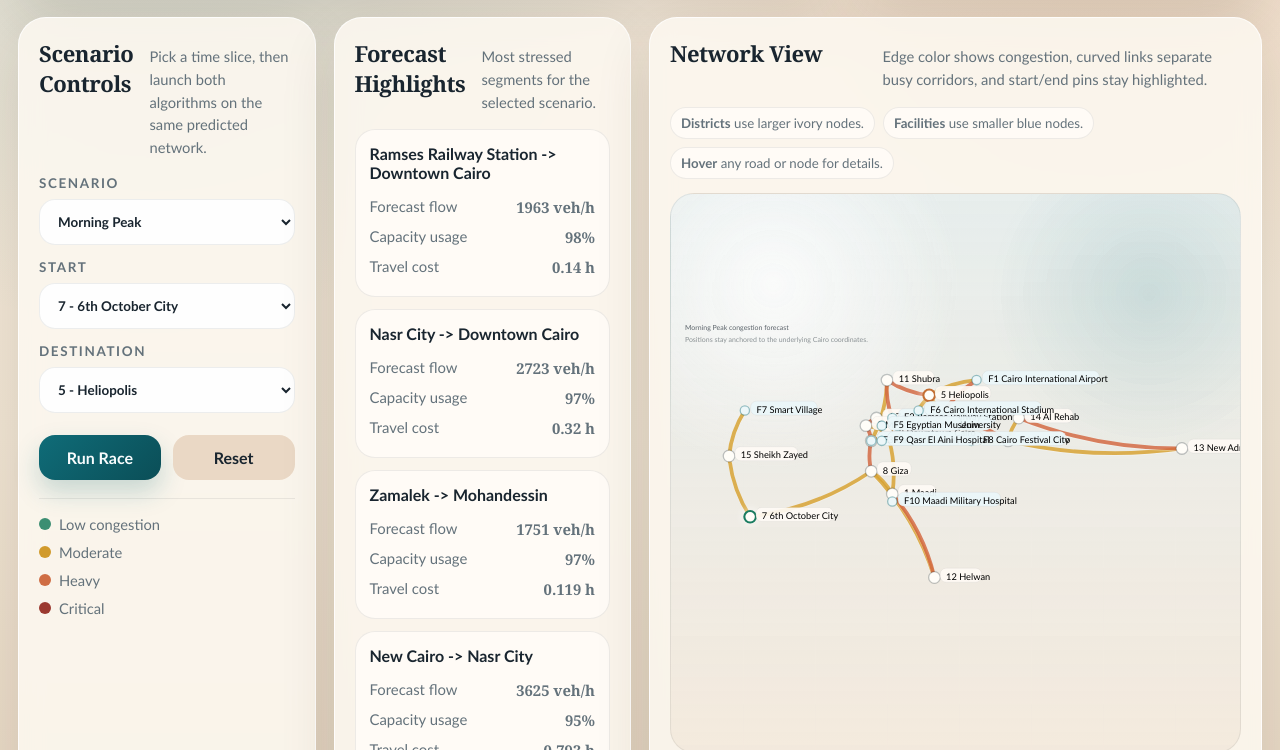
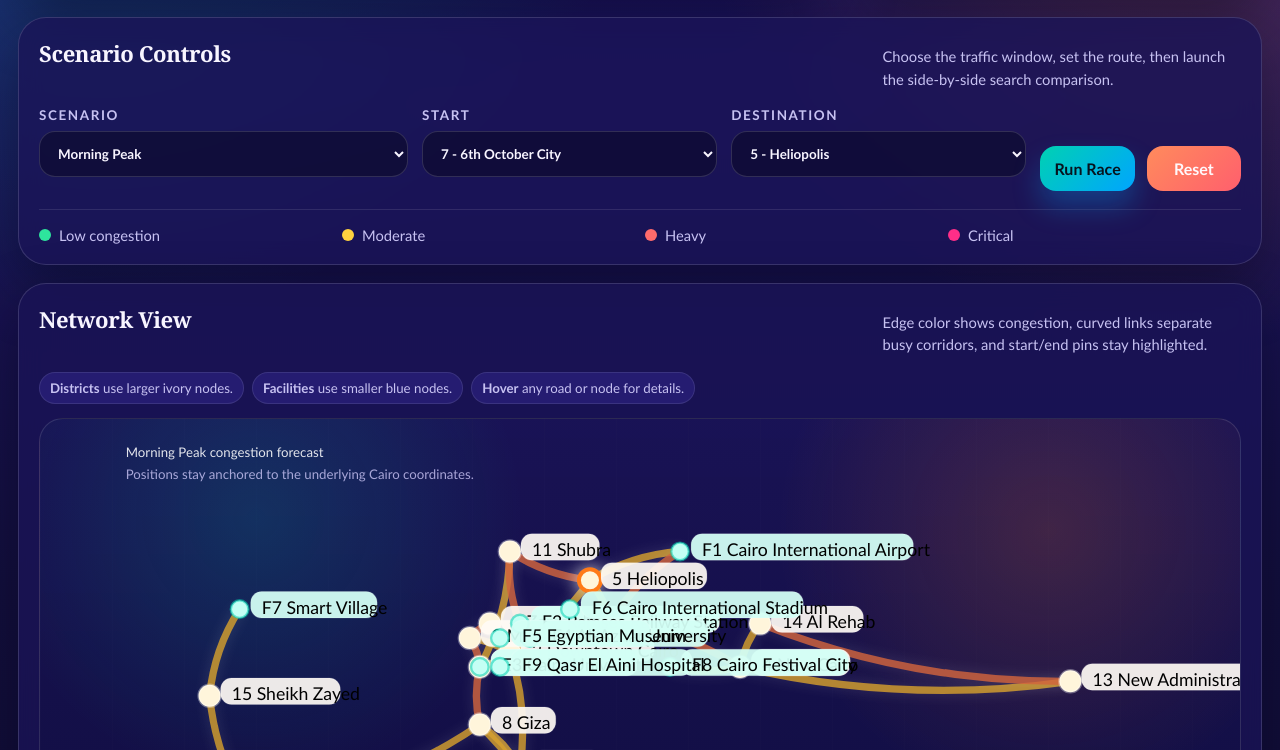
Before and after one commit to NorhannMostafaa1/Algobonus, a plain HTML site: page index.html in a window 1280 px wide. Shown: the part 425-1175 px from the top of the page. Drawn offline with Linux system fonts and the light colour scheme.

Commit message:
save changes

```diff
--- a/index.html
+++ b/index.html
@@ -36,8 +36,9 @@
         <section class="panel controls">
           <div class="panel-heading">
             <h2>Scenario Controls</h2>
-            <p>Pick a time slice, then launch both algorithms on the same predicted network.</p>
+            <p>Choose the traffic window, set the route, then launch the side-by-side search comparison.</p>
           </div>
+          <div class="control-strip">
             <label>
               Scenario
               <select id="scenarioSelect"></select>
@@ -54,20 +55,13 @@
               <button id="raceButton">Run Race</button>
               <button id="resetButton" class="ghost">Reset</button>
             </div>
+          </div>
           <div class="legend">
             <span><i class="swatch low"></i>Low congestion</span>
             <span><i class="swatch medium"></i>Moderate</span>
             <span><i class="swatch high"></i>Heavy</span>
             <span><i class="swatch extreme"></i>Critical</span>
           </div>
-        </section>
-
-        <section class="panel insights">
-          <div class="panel-heading">
-            <h2>Forecast Highlights</h2>
-            <p>Most stressed segments for the selected scenario.</p>
-          </div>
-          <div id="hotspotCards" class="cards"></div>
         </section>
 
         <section class="panel board">
@@ -100,6 +94,14 @@
           <div id="astarStats" class="stat-box"></div>
           <div id="astarLog" class="log"></div>
         </section>
+
+        <section class="panel insights">
+          <div class="panel-heading">
+            <h2>Forecast Highlights</h2>
+            <p>Most stressed segments for the selected scenario.</p>
+          </div>
+          <div id="hotspotCards" class="cards"></div>
+        </section>
       </main>
     </div>
 
--- a/styles.css
+++ b/styles.css
@@ -1,19 +1,19 @@
 :root {
-  --bg: #efe3d2;
-  --bg-deep: #d8c2ab;
-  --panel: rgba(252, 247, 240, 0.88);
-  --panel-strong: rgba(255, 251, 246, 0.96);
-  --ink: #19252f;
-  --muted: #64727b;
-  --line: rgba(25, 37, 47, 0.1);
-  --accent: #0f6c78;
-  --accent-strong: #0b4e57;
-  --signal: #c46f34;
-  --good: #3c8e72;
-  --warn: #d19a2b;
-  --bad: #cf6d44;
-  --critical: #9b3930;
-  --shadow: 0 22px 56px rgba(53, 40, 26, 0.12);
+  --bg: #130f3d;
+  --bg-deep: #090621;
+  --panel: rgba(26, 20, 86, 0.78);
+  --panel-strong: rgba(39, 31, 118, 0.9);
+  --ink: #f8f5ff;
+  --muted: #c7c2f2;
+  --line: rgba(255, 255, 255, 0.12);
+  --accent: #00d1b2;
+  --accent-strong: #00a5ff;
+  --signal: #ff7a18;
+  --good: #2ee59d;
+  --warn: #ffd23f;
+  --bad: #ff6b6b;
+  --critical: #ff2e88;
+  --shadow: 0 24px 60px rgba(3, 2, 18, 0.4);
 }
 
 * {
@@ -26,9 +26,10 @@ body {
   color: var(--ink);
   font-family: "Trebuchet MS", "Segoe UI", sans-serif;
   background:
-    radial-gradient(circle at 12% 12%, rgba(15, 108, 120, 0.16), transparent 28%),
-    radial-gradient(circle at 86% 14%, rgba(196, 111, 52, 0.18), transparent 26%),
-    linear-gradient(180deg, #f6ecdf 0%, var(--bg) 48%, var(--bg-deep) 100%);
+    radial-gradient(circle at 8% 10%, rgba(0, 209, 178, 0.26), transparent 24%),
+    radial-gradient(circle at 92% 14%, rgba(255, 122, 24, 0.24), transparent 22%),
+    radial-gradient(circle at 50% 120%, rgba(255, 46, 136, 0.16), transparent 34%),
+    linear-gradient(180deg, #251a80 0%, var(--bg) 48%, var(--bg-deep) 100%);
 }
 
 .shell {
@@ -80,7 +81,7 @@ h1 {
 .hero-metrics,
 .panel {
   background: var(--panel);
-  border: 1px solid rgba(255, 255, 255, 0.78);
+  border: 1px solid rgba(255, 255, 255, 0.14);
   box-shadow: var(--shadow);
   backdrop-filter: blur(12px);
 }
@@ -99,7 +100,7 @@ h1 {
   width: 220px;
   height: 220px;
   border-radius: 50%;
-  background: radial-gradient(circle, rgba(15, 108, 120, 0.18), transparent 68%);
+  background: radial-gradient(circle, rgba(0, 209, 178, 0.24), transparent 68%);
   pointer-events: none;
 }
 
@@ -111,11 +112,28 @@ h1 {
   padding: 18px;
 }
 
+.hero-metrics article,
+.panel,
+.card,
+.stat-pill,
+.log,
+.map-note span {
+  transition: transform 160ms ease, border-color 160ms ease, box-shadow 160ms ease, background 160ms ease;
+}
+
 .hero-metrics article {
   background: var(--panel-strong);
   border: 1px solid var(--line);
   border-radius: 22px;
   padding: 16px 18px;
+}
+
+.hero-metrics article:hover,
+.panel:hover,
+.card:hover {
+  transform: translateY(-3px);
+  border-color: rgba(255, 255, 255, 0.24);
+  box-shadow: 0 18px 34px rgba(0, 0, 0, 0.24);
 }
 
 .hero-metrics span {
@@ -143,16 +161,10 @@ h1 {
   padding: 20px;
 }
 
-.controls {
-  grid-column: span 3;
-}
-
+.controls,
+.board,
 .insights {
-  grid-column: span 3;
-}
-
-.board {
-  grid-column: span 6;
+  grid-column: span 12;
 }
 
 .algorithm {
@@ -191,6 +203,13 @@ label {
   font-weight: 700;
 }
 
+.control-strip {
+  display: grid;
+  grid-template-columns: 1.25fr 1fr 1fr auto;
+  gap: 14px;
+  align-items: end;
+}
+
 select,
 button {
   width: 100%;
@@ -201,9 +220,18 @@ button {
 }
 
 select {
-  background: rgba(255, 255, 255, 0.94);
-  border: 1px solid rgba(25, 37, 47, 0.08);
+  background: rgba(12, 10, 42, 0.62);
+  border: 1px solid rgba(255, 255, 255, 0.14);
   color: var(--ink);
+  transition: border-color 160ms ease, transform 160ms ease, background 160ms ease;
+}
+
+select:hover,
+select:focus {
+  border-color: rgba(0, 209, 178, 0.6);
+  background: rgba(18, 15, 58, 0.82);
+  transform: translateY(-1px);
+  outline: none;
 }
 
 .button-row {
@@ -222,25 +250,27 @@ button {
 
 button:hover {
   transform: translateY(-1px);
+  box-shadow: 0 14px 26px rgba(0, 0, 0, 0.24);
 }
 
 #raceButton {
   background: linear-gradient(135deg, var(--accent), var(--accent-strong));
-  color: #f8fcfd;
-  box-shadow: 0 12px 26px rgba(15, 108, 120, 0.22);
+  color: #07131e;
+  box-shadow: 0 16px 28px rgba(0, 165, 255, 0.28);
 }
 
 button.ghost {
-  background: #ead8c5;
-  color: var(--ink);
+  background: linear-gradient(135deg, #ff8b5c, #ff5f6d);
+  color: #fff8fb;
 }
 
 .legend {
   display: grid;
+  grid-template-columns: repeat(4, minmax(0, 1fr));
   gap: 10px;
   margin-top: 18px;
   padding-top: 16px;
-  border-top: 1px solid rgba(25, 37, 47, 0.08);
+  border-top: 1px solid rgba(255, 255, 255, 0.1);
   color: var(--muted);
   font-size: 0.92rem;
 }
@@ -260,6 +290,7 @@ button.ghost {
 
 .cards {
   display: grid;
+  grid-template-columns: repeat(3, minmax(0, 1fr));
   gap: 12px;
 }
 
@@ -268,7 +299,7 @@ button.ghost {
 .log,
 .map-note span {
   background: var(--panel-strong);
-  border: 1px solid rgba(25, 37, 47, 0.08);
+  border: 1px solid rgba(255, 255, 255, 0.1);
 }
 
 .card {
@@ -306,27 +337,27 @@ button.ghost {
 
 #networkSvg {
   width: 100%;
-  height: 560px;
+  height: 620px;
   border-radius: 24px;
   background:
-    radial-gradient(circle at 18% 16%, rgba(255, 255, 255, 0.78), transparent 28%),
-    radial-gradient(circle at 84% 18%, rgba(15, 108, 120, 0.14), transparent 24%),
-    linear-gradient(180deg, rgba(225, 235, 237, 0.78), rgba(243, 233, 220, 0.94)),
+    radial-gradient(circle at 18% 16%, rgba(0, 209, 178, 0.16), transparent 24%),
+    radial-gradient(circle at 84% 18%, rgba(255, 122, 24, 0.18), transparent 24%),
+    linear-gradient(180deg, rgba(26, 20, 86, 0.88), rgba(15, 12, 58, 0.94)),
     repeating-linear-gradient(
       90deg,
-      rgba(255, 255, 255, 0.16) 0,
-      rgba(255, 255, 255, 0.16) 1px,
+      rgba(255, 255, 255, 0.08) 0,
+      rgba(255, 255, 255, 0.08) 1px,
       transparent 1px,
       transparent 72px
     );
-  border: 1px solid rgba(25, 37, 47, 0.08);
+  border: 1px solid rgba(255, 255, 255, 0.12);
 }
 
 .edge {
   fill: none;
   stroke-linecap: round;
   transition: stroke 180ms ease, opacity 180ms ease, stroke-width 180ms ease, filter 180ms ease;
-  filter: drop-shadow(0 1px 0 rgba(255, 255, 255, 0.52));
+  filter: drop-shadow(0 0 6px rgba(255, 255, 255, 0.16));
 }
 
 .edge.active-dijkstra,
@@ -350,9 +381,15 @@ button.ghost {
 }
 
 .node circle {
-  fill: #fffdf8;
-  stroke: rgba(25, 37, 47, 0.26);
+  fill: #fff5db;
+  stroke: rgba(255, 255, 255, 0.34);
   stroke-width: 2.2;
+  transition: transform 160ms ease, filter 160ms ease;
+}
+
+.node:hover circle {
+  transform: scale(1.06);
+  filter: drop-shadow(0 0 10px rgba(255, 255, 255, 0.42));
 }
 
 .node.visited-dijkstra circle {
@@ -365,17 +402,17 @@ button.ghost {
 
 .node-label-bg {
   fill: rgba(255, 251, 246, 0.92);
-  stroke: rgba(25, 37, 47, 0.08);
+  stroke: rgba(255, 255, 255, 0.14);
   stroke-width: 1;
 }
 
 .node.facility circle {
-  fill: #ecf7f9;
-  stroke: rgba(15, 108, 120, 0.4);
+  fill: #c4fff4;
+  stroke: rgba(0, 209, 178, 0.54);
 }
 
 .node.facility .node-label-bg {
-  fill: rgba(236, 247, 249, 0.96);
+  fill: rgba(212, 255, 246, 0.94);
 }
 
 .node.start circle,
@@ -421,13 +458,13 @@ button.ghost {
   overflow: auto;
   border-radius: 20px;
   padding: 12px 14px;
-  color: #30414a;
+  color: #e9e4ff;
   line-height: 1.58;
 }
 
 .log-entry {
   padding: 8px 0;
-  border-bottom: 1px dashed rgba(25, 37, 47, 0.09);
+  border-bottom: 1px dashed rgba(255, 255, 255, 0.12);
 }
 
 .log-entry:last-child {
@@ -440,12 +477,12 @@ button.ghost {
 
 .map-caption {
   font-size: 12px;
-  fill: rgba(25, 37, 47, 0.7);
+  fill: rgba(255, 255, 255, 0.88);
   font-family: "Trebuchet MS", "Segoe UI", sans-serif;
 }
 
 .map-caption-subtle {
-  fill: rgba(25, 37, 47, 0.48);
+  fill: rgba(214, 208, 255, 0.76);
 }
 
 @media (max-width: 1180px) {
@@ -455,14 +492,26 @@ button.ghost {
   }
 
   .controls,
+  .board,
   .insights,
-  .board,
   .algorithm {
     grid-column: span 1;
   }
 
   .hero-metrics {
     grid-template-columns: repeat(3, minmax(0, 1fr));
+  }
+
+  .control-strip {
+    grid-template-columns: 1fr 1fr;
+  }
+
+  .legend {
+    grid-template-columns: repeat(2, minmax(0, 1fr));
+  }
+
+  .cards {
+    grid-template-columns: 1fr 1fr;
   }
 }
 
@@ -477,12 +526,12 @@ button.ghost {
     border-radius: 22px;
   }
 
-  .hero-metrics {
-    grid-template-columns: 1fr;
-  }
-
+  .hero-metrics,
   .button-row,
-  .stat-box {
+  .stat-box,
+  .control-strip,
+  .legend,
+  .cards {
     grid-template-columns: 1fr;
   }
 
```
Also changed, not shown: 1 other file. Lines whose indentation alone changed are shown as unchanged.
